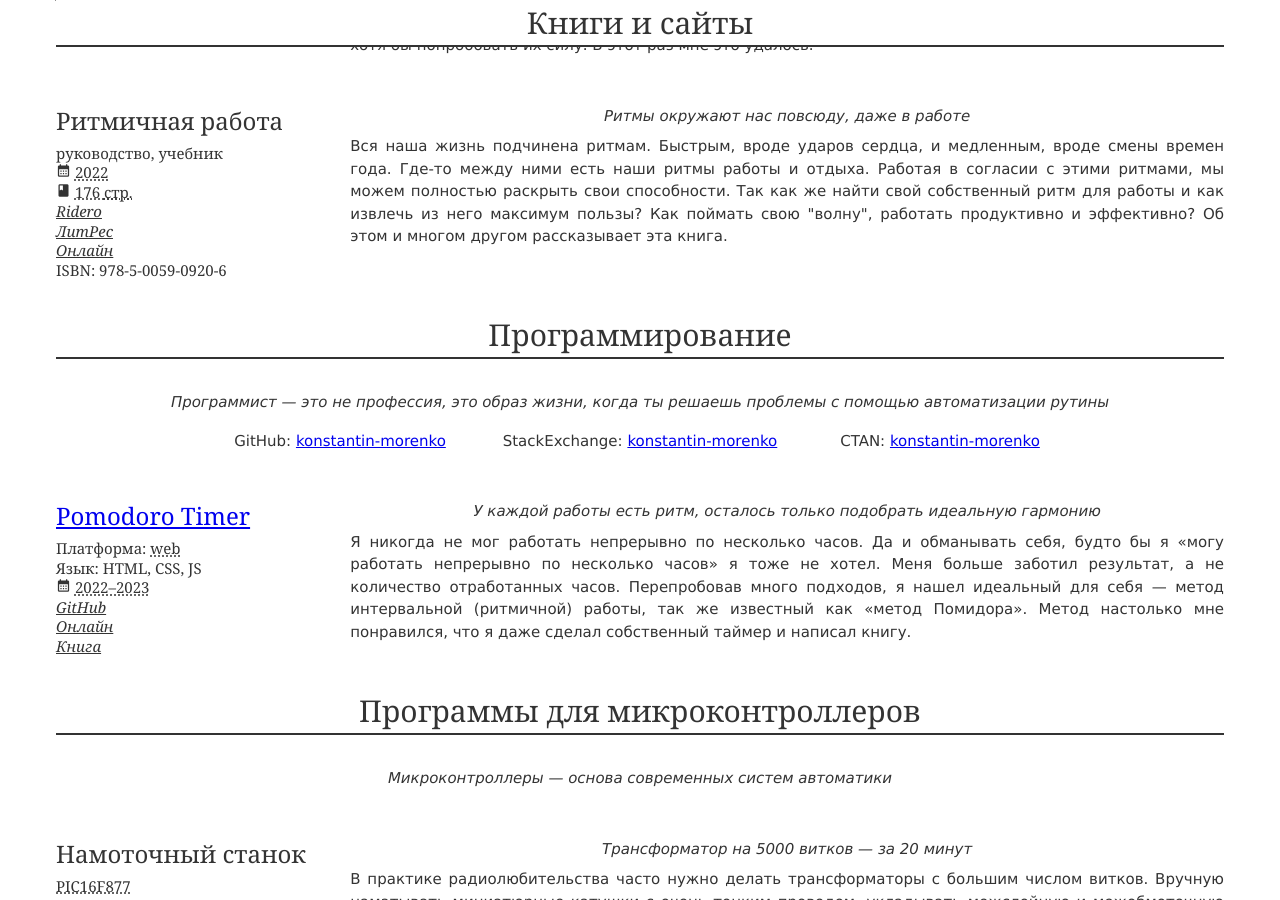
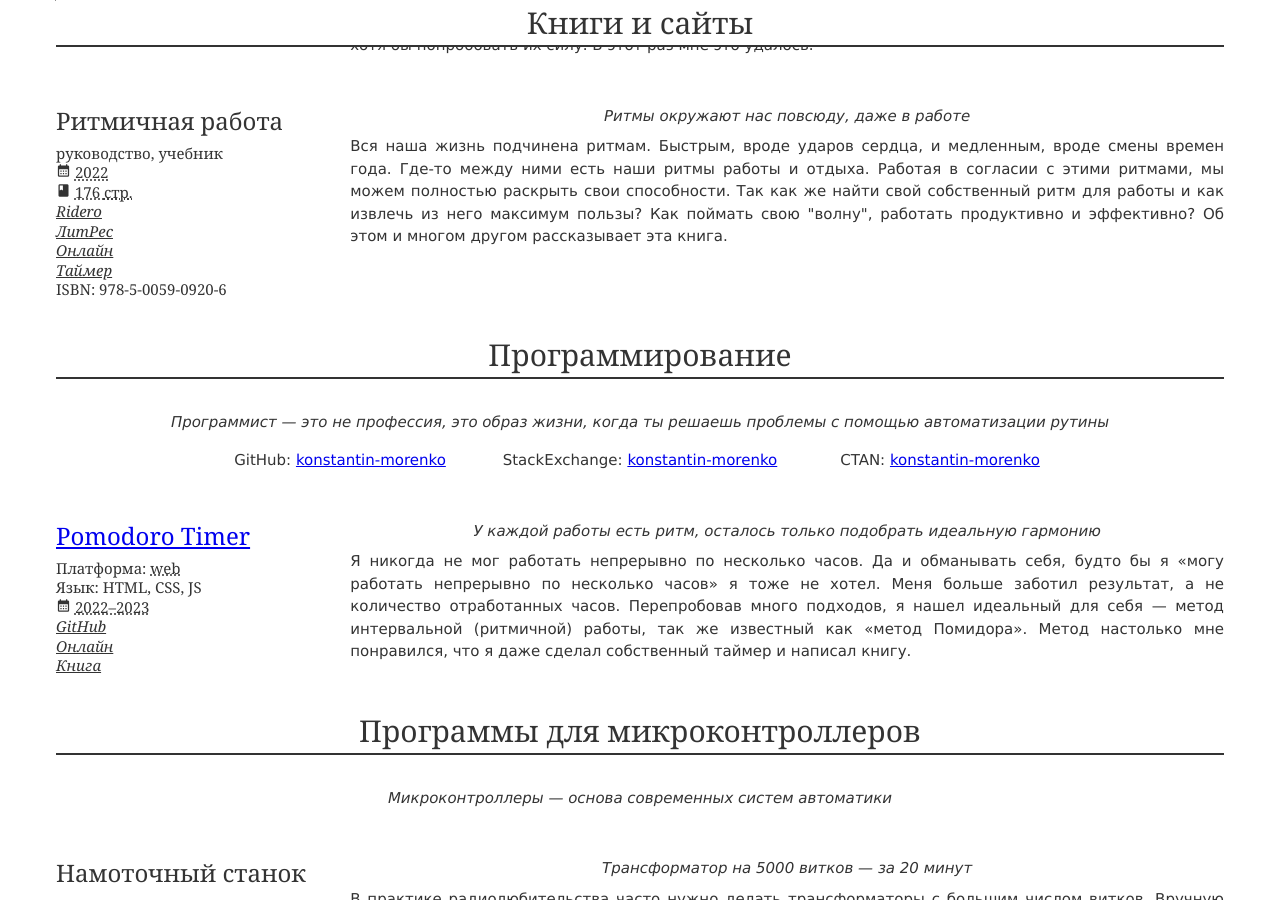
Before and after one commit to konstantin-morenko/jresume, a Jekyll site: the page built from index.md, in a window 1280 px wide and 900 px high, scrolled down 7299 px. Built offline with Jekyll 4.4.1, drawn with Linux system fonts in a browser that asks for light colours.

Commit message:
Book links to timer

```diff
--- a/_data/books.yml
+++ b/_data/books.yml
@@ -180,6 +180,8 @@ cards:
     url: https://www.litres.ru/konstantin-morenko/ritmichnaya-rabota/
   - name: Онлайн
     url: https://konstantin-morenko.ru/rhythmic-work-book/
+  - name: Таймер
+    url: https://timer.konstantin-morenko.ru/
   isbn: 978-5-0059-0920-6
 
   quote: Ритмы окружают нас повсюду, даже в работе
```
